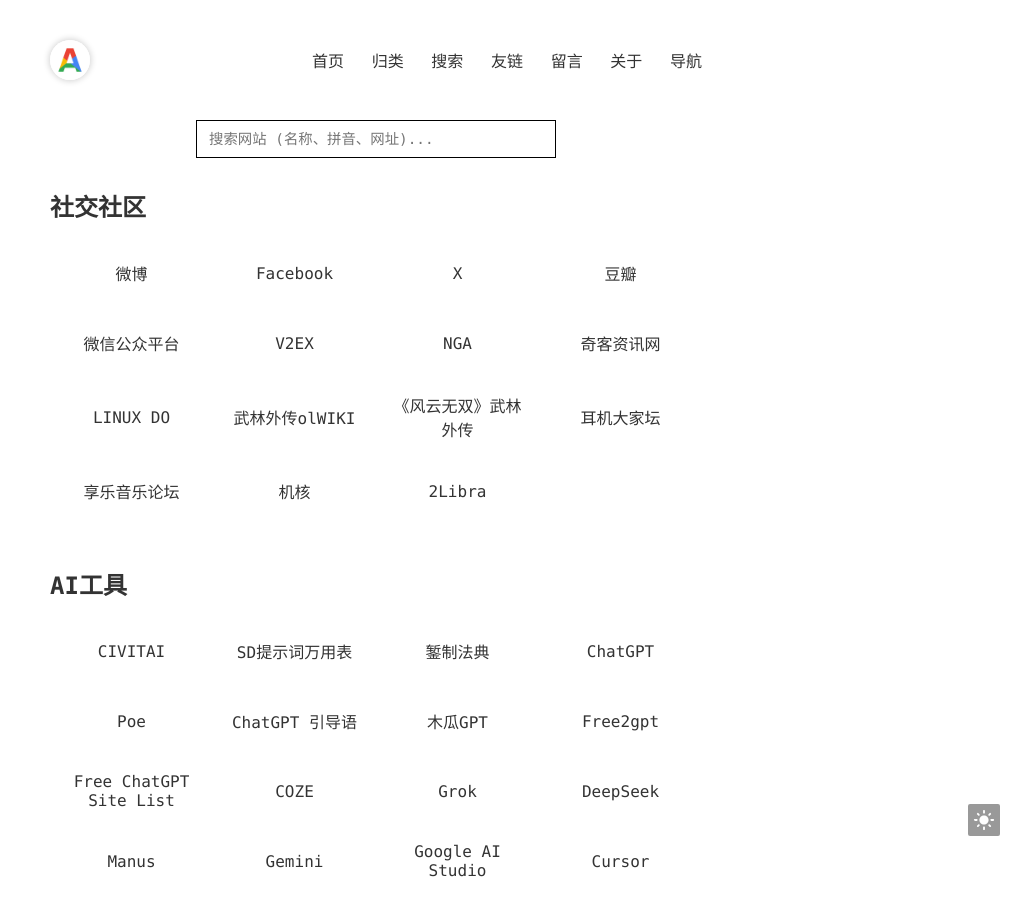
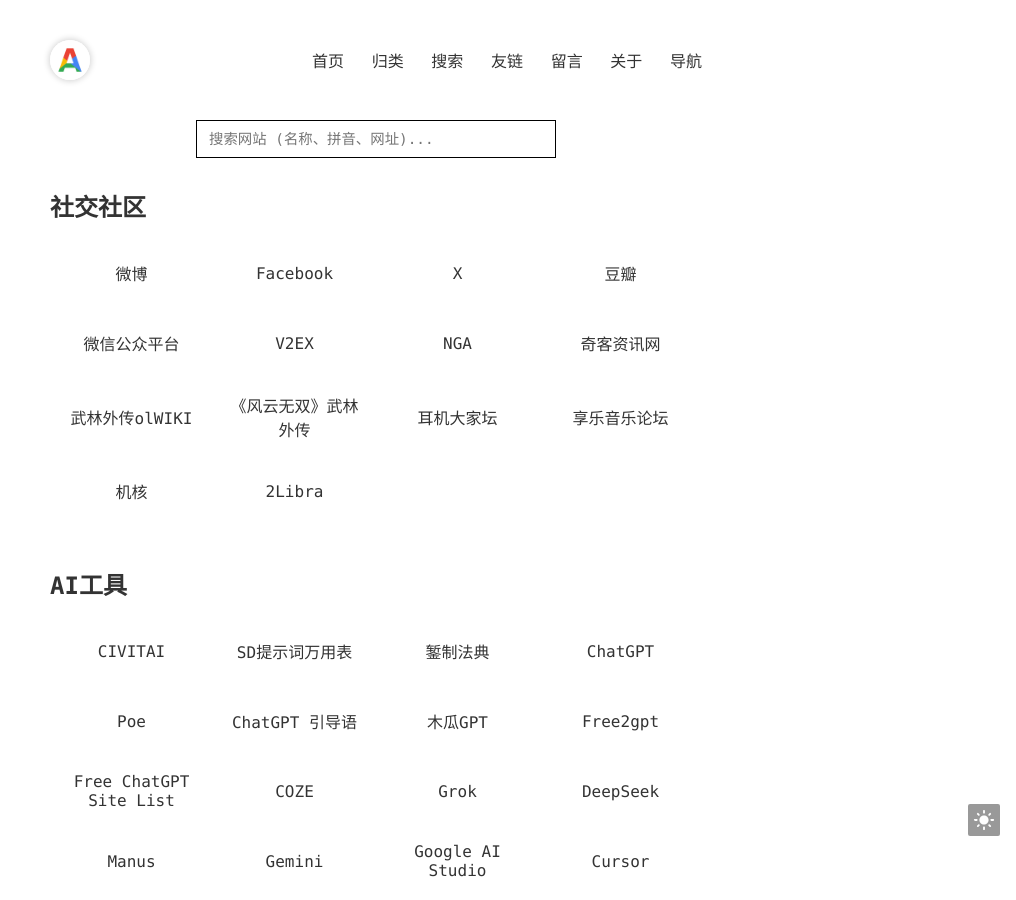
Before and after one commit to admans/admans.github.io, a Jekyll site: the page built from pages/navi.html, in a window 1280 px wide and 900 px high. Shown: the whole window, without its empty margins (264-1280 px from the left). Built offline with Jekyll 4.4.1, drawn with Linux system fonts in a browser that asks for light colours.

Commit message:
Update navi.html

```diff
--- a/pages/navi.html
+++ b/pages/navi.html
@@ -140,9 +140,6 @@ title: 导航
                 </a>
                 <a class="link-item" data-search="奇客资讯网" href="#" target="_blank">
                     <div class="link-name">奇客资讯网</div>
-                </a>
-                <a class="link-item" data-search="LINUX DO" href="#" target="_blank">
-                    <div class="link-name">LINUX DO</div>
                 </a>
                 <a class="link-item" data-search="武林外传olWIKI" href="#" target="_blank">
                     <div class="link-name">武林外传olWIKI</div>
@@ -638,7 +635,6 @@ title: 导航
             "易车": "https://www.yiche.com/",
             "恩山无线论坛": "https://www.right.com.cn/forum/index.php",
             "汽车之家": "https://www.autohome.com.cn/",
-            "LINUX DO": "https://linux.do/",
             "武林外传olWIKI": "https://wiki.biligame.com/wulinonline/%E9%A6%96%E9%A1%B5",
             "《风云无双》武林外传": "http://211.75.11.17/wulin5/index.php?menu=lang&lang=chs",
             "淘宝": "https://taobao.com/",
```
